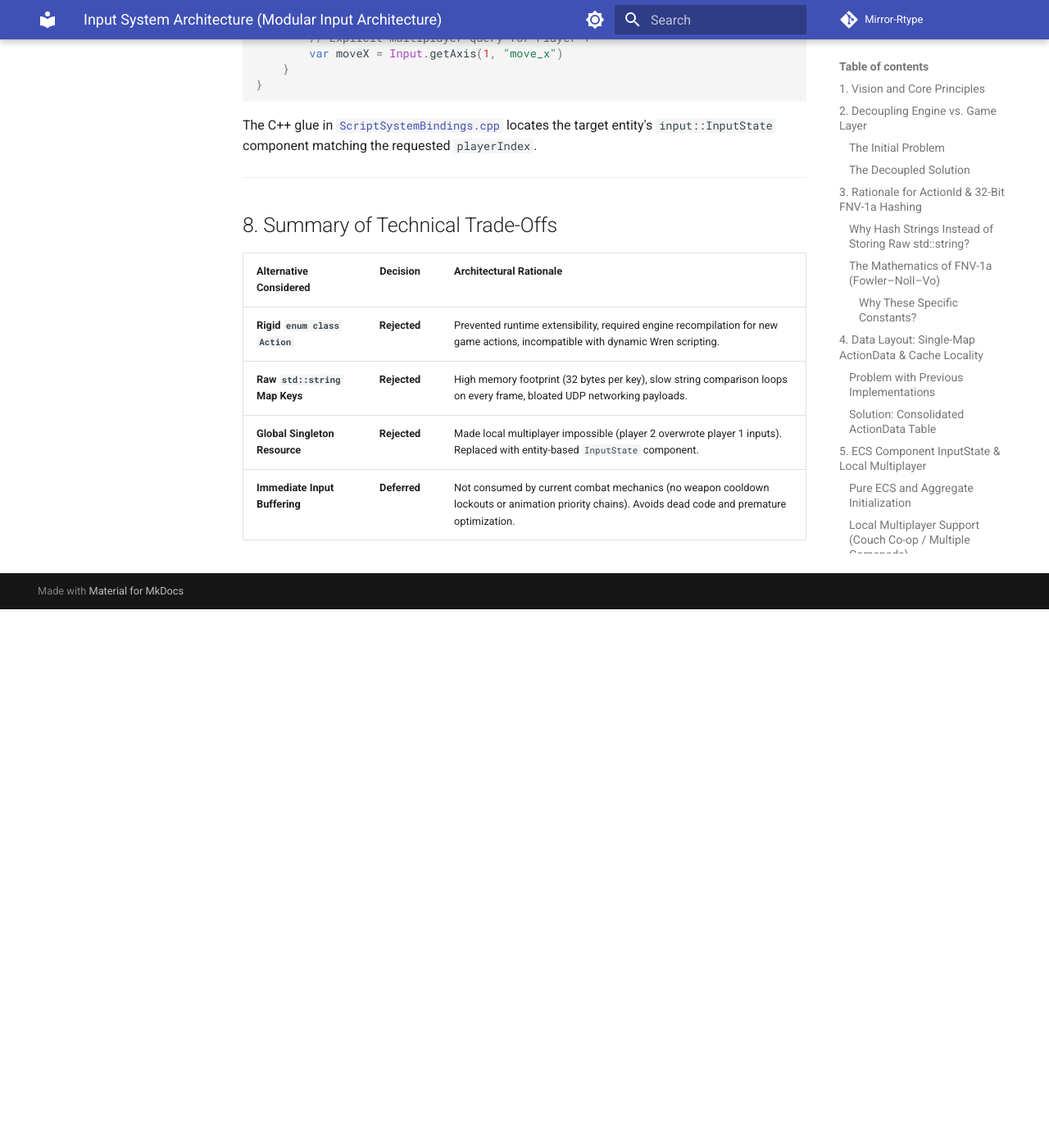
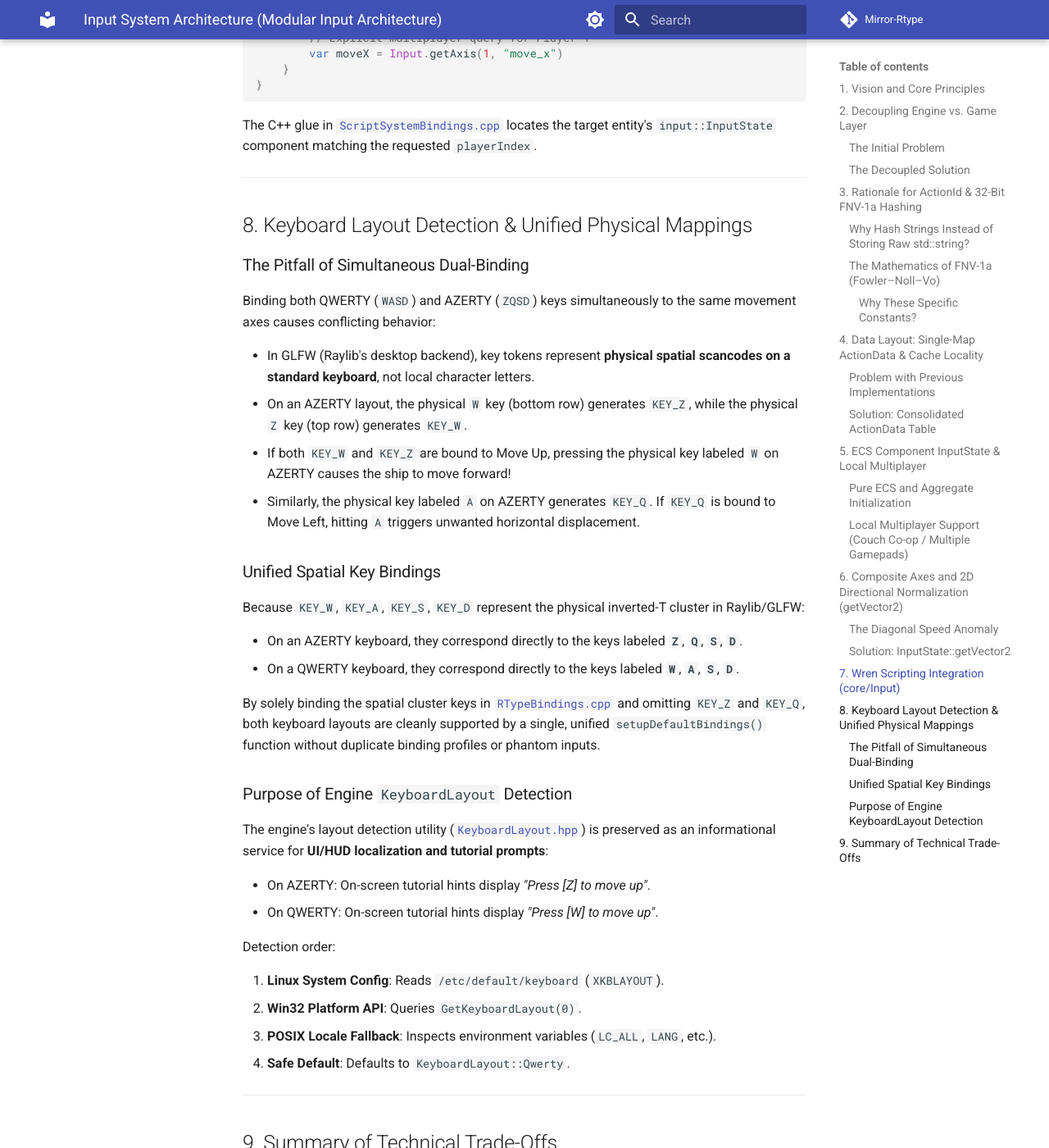
Before and after one commit to Matt4401/Mirror-Rtype, an MkDocs documentation site: the page built from docs/architecture/input_system.md, in a window 1280 px wide and 1400 px high, scrolled down 6291 px. Shown: the whole window at 82% size. Built offline with MkDocs 1.6.1 and Material for MkDocs 9.7.7, drawn with Linux system fonts in a browser that asks for light colours; comment, search, counter and statistics services are not loaded; before the commit the page ends 7034 px from its top, so only the background shows below that; some of the changed text lies outside the part shown.

Commit message:
test(input): update test suite for unified default bindings and document physical key mapping

```diff
--- a/docs/architecture/input_system.md
+++ b/docs/architecture/input_system.md
@@ -245,11 +245,48 @@ The C++ glue in [`ScriptSystemBindings.cpp`](file:///home/tom-gatin/EPITECH/ING/
 
 ---
 
-## 8. Summary of Technical Trade-Offs
+## 8. Keyboard Layout Detection & Unified Physical Mappings
+
+### The Pitfall of Simultaneous Dual-Binding
+
+Binding both QWERTY (`WASD`) and AZERTY (`ZQSD`) keys simultaneously to the same movement axes causes conflicting behavior:
+
+- In GLFW (Raylib's desktop backend), key tokens represent **physical spatial scancodes on a standard keyboard**, not local character letters.
+- On an AZERTY layout, the physical `W` key (bottom row) generates `KEY_Z`, while the physical `Z` key (top row) generates `KEY_W`.
+- If both `KEY_W` and `KEY_Z` are bound to Move Up, pressing the physical key labeled `W` on AZERTY causes the ship to move forward!
+- Similarly, the physical key labeled `A` on AZERTY generates `KEY_Q`. If `KEY_Q` is bound to Move Left, hitting `A` triggers unwanted horizontal displacement.
+
+### Unified Spatial Key Bindings
+
+Because `KEY_W`, `KEY_A`, `KEY_S`, `KEY_D` represent the physical inverted-T cluster in Raylib/GLFW:
+
+- On an AZERTY keyboard, they correspond directly to the keys labeled **`Z`**, **`Q`**, **`S`**, **`D`**.
+- On a QWERTY keyboard, they correspond directly to the keys labeled **`W`**, **`A`**, **`S`**, **`D`**.
+
+By solely binding the spatial cluster keys in [`RTypeBindings.cpp`](file:///home/tom-gatin/EPITECH/ING/Rtype/client/src/input/RTypeBindings.cpp) and omitting `KEY_Z` and `KEY_Q`, both keyboard layouts are cleanly supported by a single, unified `setupDefaultBindings()` function without duplicate binding profiles or phantom inputs.
+
+### Purpose of Engine `KeyboardLayout` Detection
+
+The engine's layout detection utility ([`KeyboardLayout.hpp`](file:///home/tom-gatin/EPITECH/ING/Rtype/engine/src/input/KeyboardLayout.hpp)) is preserved as an informational service for **UI/HUD localization and tutorial prompts**:
+
+- On AZERTY: On-screen tutorial hints display *"Press [Z] to move up"*.
+- On QWERTY: On-screen tutorial hints display *"Press [W] to move up"*.
+
+Detection order:
+
+1. **Linux System Config**: Reads `/etc/default/keyboard` (`XKBLAYOUT`).
+2. **Win32 Platform API**: Queries `GetKeyboardLayout(0)`.
+3. **POSIX Locale Fallback**: Inspects environment variables (`LC_ALL`, `LANG`, etc.).
+4. **Safe Default**: Defaults to `KeyboardLayout::Qwerty`.
+
+---
+
+## 9. Summary of Technical Trade-Offs
 
 | Alternative Considered | Decision | Architectural Rationale |
 | :--- | :---: | :--- |
 | **Rigid `enum class Action`** | **Rejected** | Prevented runtime extensibility, required engine recompilation for new game actions, incompatible with dynamic Wren scripting. |
 | **Raw `std::string` Map Keys** | **Rejected** | High memory footprint (32 bytes per key), slow string comparison loops on every frame, bloated UDP networking payloads. |
+| **Simultaneous WASD + ZQSD Binding** | **Rejected** | Caused accidental vertical movement on AZERTY keyboards when hitting `W`, and blocked future key rebinding for special abilities. |
 | **Global Singleton Resource** | **Rejected** | Made local multiplayer impossible (player 2 overwrote player 1 inputs). Replaced with entity-based `InputState` component. |
 | **Immediate Input Buffering** | **Deferred** | Not consumed by current combat mechanics (no weapon cooldown lockouts or animation priority chains). Avoids dead code and premature optimization. |
```
Also changed, not shown: 2 other files.
